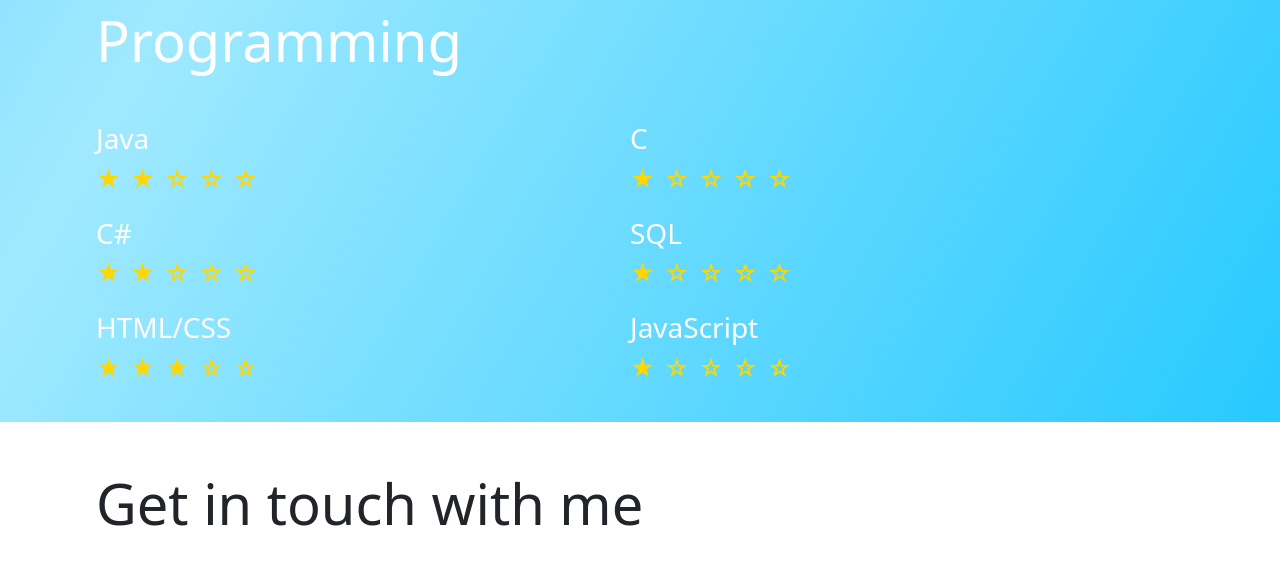
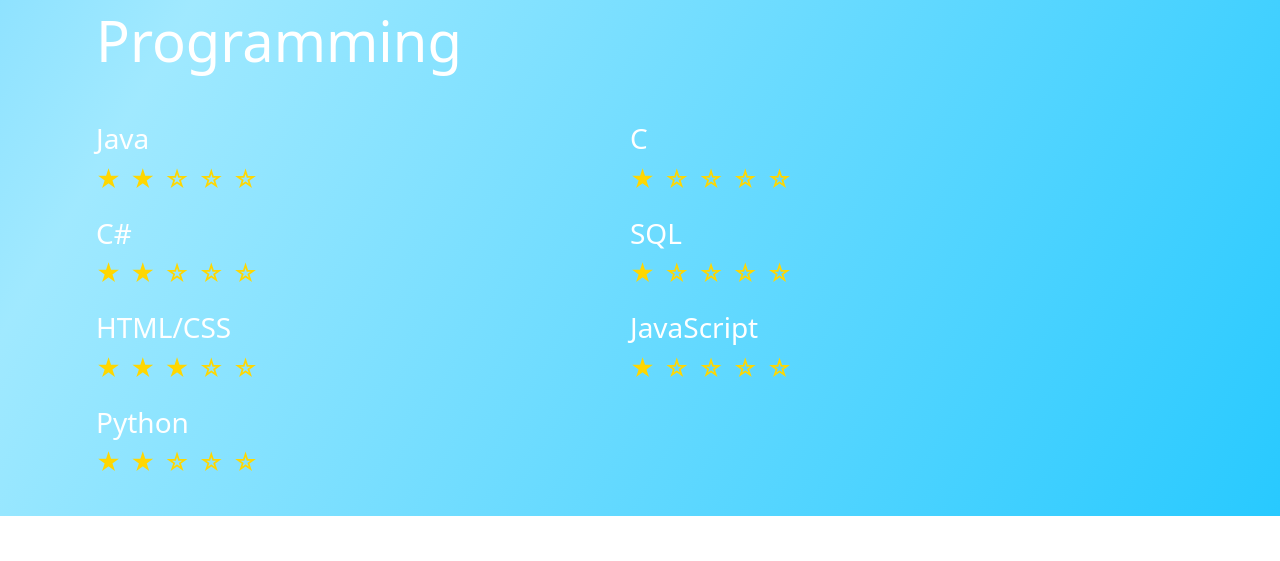
Before and after one commit to raivisneilands/capstone-project2-resume, a plain HTML site: page index.html in a window 1280 px wide. Shown: the part 2439-3000 px from the top of the page. Drawn offline with nearby package versions, Linux system fonts and the light colour scheme.

Commit message:
added python to programming section

```diff
--- a/index.html
+++ b/index.html
@@ -227,6 +227,16 @@
                         <span class="star">&#9734;</span>
                     </div>
                 </div>
+                <div class="skill col-lg-6">
+                    <h3>Python</h3>
+                    <div class="rating">
+                        <span class="star">&#9733;</span>
+                        <span class="star">&#9733;</span>
+                        <span class="star">&#9734;</span>
+                        <span class="star">&#9734;</span>
+                        <span class="star">&#9734;</span>
+                    </div>
+                </div>
             </div>
         </div>
     </div>
```
